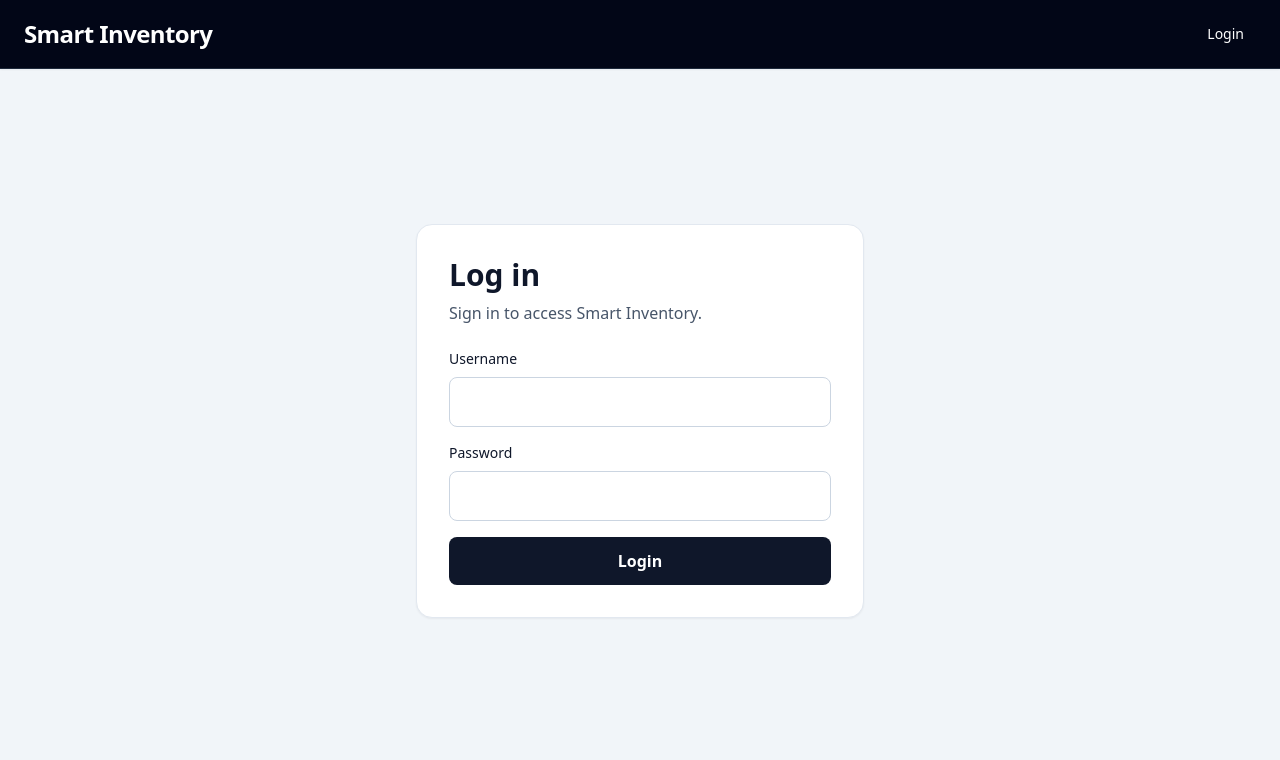
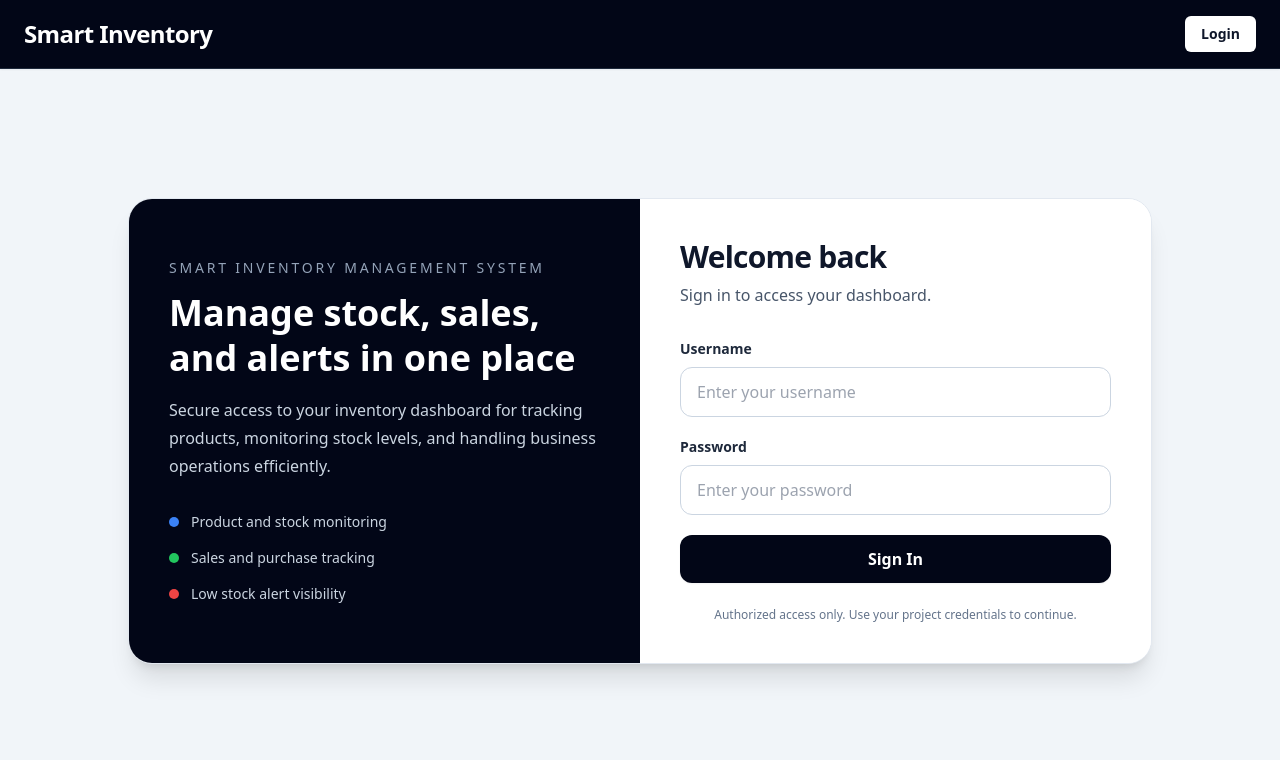
Before and after one commit to itesh-singh/smart-inventory-management-system, a Django app: template templates/frontend/login.html in a window 1280 px wide. Shown: the top 760 px of the page. Run offline with Django 5.2, Linux system fonts and the light colour scheme; the template is opened without the code that fills it, so the values that code supplies are empty; some libraries are stand-ins or nearby versions.

Commit message:
feat(frontend): redesign login page layout and styling

```diff
--- a/templates/frontend/base.html
+++ b/templates/frontend/base.html
@@ -6,15 +6,24 @@
     <title>{% block title %}Smart Inventory{% endblock %}</title>
     <script src="https://cdn.tailwindcss.com"></script>
 </head>
+
 <body class="bg-slate-100 text-slate-900 min-h-screen">
+
 <nav class="bg-slate-950 text-white border-b border-slate-800 shadow-sm">
     <div class="max-w-7xl mx-auto px-6 py-4 flex justify-between items-center">
+
+        <!-- Logo -->
         <a href="/" class="text-2xl font-bold tracking-tight hover:text-slate-300 transition">
             Smart Inventory
         </a>
 
-            <div class="space-x-2 text-sm flex items-center">
+        <div class="flex items-center space-x-4 text-sm">
+
             {% if user.is_authenticated %}
+
+            <!-- Navigation -->
+            <div class="flex items-center space-x-2">
+
                 <a href="/"
                    class="px-3 py-2 rounded-md transition {% if request.path == '/' %}bg-white text-slate-900 font-semibold{% else %}text-white hover:bg-slate-800{% endif %}">
                     Dashboard
@@ -35,16 +44,35 @@
                     Alerts
                 </a>
 
+            </div>
+
+            <!-- User section -->
+            <div class="flex items-center space-x-3 ml-4 border-l border-slate-700 pl-4">
+
+                <div class="w-8 h-8 rounded-full bg-slate-700 flex items-center justify-center text-xs font-semibold uppercase">
+                    {{ request.user.username|slice:":1" }}
+                </div>
+
+                <span class="text-slate-300 font-medium">
+                    {{ request.user.username|title }}
+                </span>
+
                 <a href="{% url 'logout' %}"
-                class="px-3 py-2 rounded-md transition text-white hover:bg-slate-800">
+                   class="px-3 py-1.5 rounded-md bg-red-600 hover:bg-red-700 text-white transition text-sm">
                     Logout
                 </a>
+
+            </div>
+
             {% else %}
+
             <a href="{% url 'login' %}"
-                class="px-3 py-2 rounded-md transition {% if request.path == '/login/' %}bg-white text-slate-900 font-semibold{% else %}text-white hover:bg-slate-800{% endif %}">
+               class="px-4 py-2 rounded-md bg-white text-slate-900 font-semibold hover:bg-slate-200 transition">
                 Login
             </a>
+
             {% endif %}
+
         </div>
     </div>
 </nav>
@@ -52,5 +80,6 @@
 <main class="max-w-7xl mx-auto px-6 py-8">
     {% block content %}{% endblock %}
 </main>
+
 </body>
 </html>
--- a/templates/frontend/login.html
+++ b/templates/frontend/login.html
@@ -1,39 +1,109 @@
 {% extends "frontend/base.html" %}
 
-{% block title %}Log in{% endblock %}
+{% block title %}Login | Smart Inventory{% endblock %}
 
 {% block content %}
-<div class="min-h-[80vh] flex items-center justify-center">
-    <div class="w-full max-w-md bg-white rounded-2xl shadow-sm border border-slate-200 p-8">
-        <h2 class="text-3xl font-bold mb-2">Log in</h2>
-        <p class="text-slate-600 mb-6">Sign in to access Smart Inventory.</p>
+<div class="min-h-[calc(100vh-140px)] flex items-center justify-center">
+    <div class="w-full max-w-5xl grid md:grid-cols-2 bg-white rounded-3xl shadow-xl border border-slate-200 overflow-hidden">
 
-        <form method="POST" class="space-y-4">
-            {% csrf_token %}
+        <!-- Left Side -->
+        <div class="hidden md:flex flex-col justify-center bg-slate-950 text-white p-10">
+            <div class="max-w-md">
+                <p class="text-sm uppercase tracking-[0.2em] text-slate-400 mb-3">
+                    Smart Inventory Management System
+                </p>
+                <h1 class="text-4xl font-bold leading-tight mb-4">
+                    Manage stock, sales, and alerts in one place
+                </h1>
+                <p class="text-slate-300 text-base leading-7">
+                    Secure access to your inventory dashboard for tracking products,
+                    monitoring stock levels, and handling business operations efficiently.
+                </p>
 
-            <div>
-                <label class="block text-sm font-medium mb-2">Username</label>
-                <input type="text" name="username"
-                       class="w-full px-4 py-3 rounded-lg border border-slate-300 focus:outline-none focus:ring-2 focus:ring-slate-900"
-                       required>
+                <div class="mt-8 space-y-4 text-sm text-slate-300">
+                    <div class="flex items-center gap-3">
+                        <span class="w-2.5 h-2.5 rounded-full bg-blue-500"></span>
+                        Product and stock monitoring
+                    </div>
+                    <div class="flex items-center gap-3">
+                        <span class="w-2.5 h-2.5 rounded-full bg-green-500"></span>
+                        Sales and purchase tracking
+                    </div>
+                    <div class="flex items-center gap-3">
+                        <span class="w-2.5 h-2.5 rounded-full bg-red-500"></span>
+                        Low stock alert visibility
+                    </div>
+                </div>
             </div>
+        </div>
 
-            <div>
-                <label class="block text-sm font-medium mb-2">Password</label>
-                <input type="password" name="password"
-                       class="w-full px-4 py-3 rounded-lg border border-slate-300 focus:outline-none focus:ring-2 focus:ring-slate-900"
-                       required>
+        <!-- Right Side -->
+        <div class="p-8 md:p-10 flex items-center justify-center bg-white">
+            <div class="w-full max-w-md">
+                <div class="mb-8">
+                    <h2 class="text-3xl font-bold tracking-tight text-slate-900">
+                        Welcome back
+                    </h2>
+                    <p class="text-slate-600 mt-2">
+                        Sign in to access your dashboard.
+                    </p>
+                </div>
+
+                {% if messages %}
+                    <div class="mb-5 space-y-3">
+                        {% for message in messages %}
+                            <div class="rounded-lg border border-red-200 bg-red-50 px-4 py-3 text-sm text-red-700">
+                                {{ message }}
+                            </div>
+                        {% endfor %}
+                    </div>
+                {% endif %}
+
+                <form method="post" class="space-y-5">
+                    {% csrf_token %}
+
+                    <div>
+                        <label for="username" class="block text-sm font-semibold text-slate-800 mb-2">
+                            Username
+                        </label>
+                        <input
+                            type="text"
+                            name="username"
+                            id="username"
+                            placeholder="Enter your username"
+                            class="w-full rounded-xl border border-slate-300 bg-white px-4 py-3 text-slate-900 outline-none focus:border-slate-950 focus:ring-2 focus:ring-slate-200"
+                            required
+                        >
+                    </div>
+
+                    <div>
+                        <label for="password" class="block text-sm font-semibold text-slate-800 mb-2">
+                            Password
+                        </label>
+                        <input
+                            type="password"
+                            name="password"
+                            id="password"
+                            placeholder="Enter your password"
+                            class="w-full rounded-xl border border-slate-300 bg-white px-4 py-3 text-slate-900 outline-none focus:border-slate-950 focus:ring-2 focus:ring-slate-200"
+                            required
+                        >
+                    </div>
+
+                    <button
+                        type="submit"
+                        class="w-full rounded-xl bg-slate-950 px-4 py-3 text-white font-semibold hover:bg-slate-800 transition shadow-sm"
+                    >
+                        Sign In
+                    </button>
+                </form>
+
+                <p class="text-xs text-slate-500 mt-6 text-center">
+                    Authorized access only. Use your project credentials to continue.
+                </p>
             </div>
+        </div>
 
-            {% if error %}
-            <p class="text-red-600 text-sm font-medium">{{ error }}</p>
-            {% endif %}
-
-            <button type="submit"
-                    class="w-full bg-slate-900 text-white py-3 rounded-lg font-semibold hover:bg-slate-800 transition">
-                Login
-            </button>
-        </form>
     </div>
 </div>
 {% endblock %}
```
Lines whose indentation alone changed are shown as unchanged.
